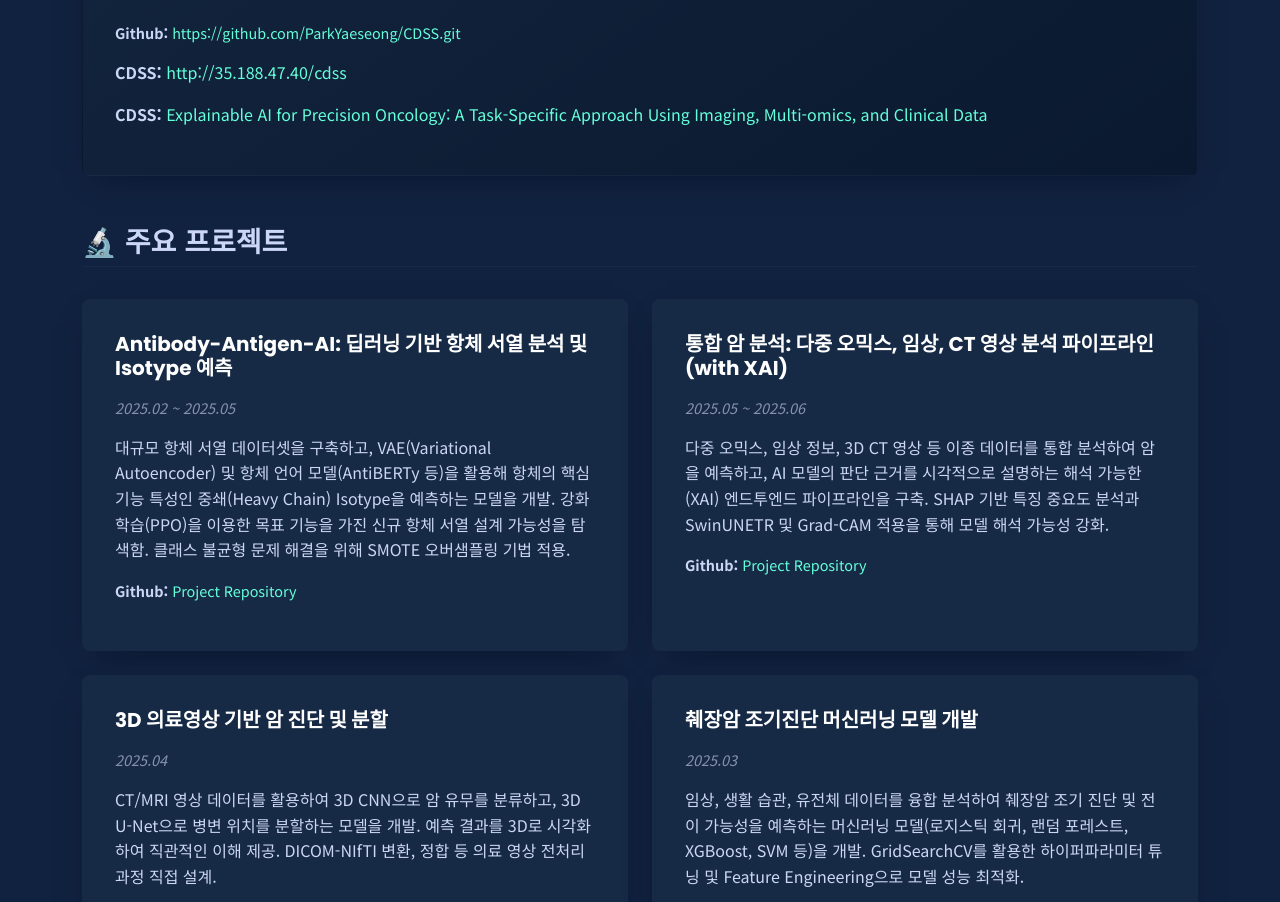
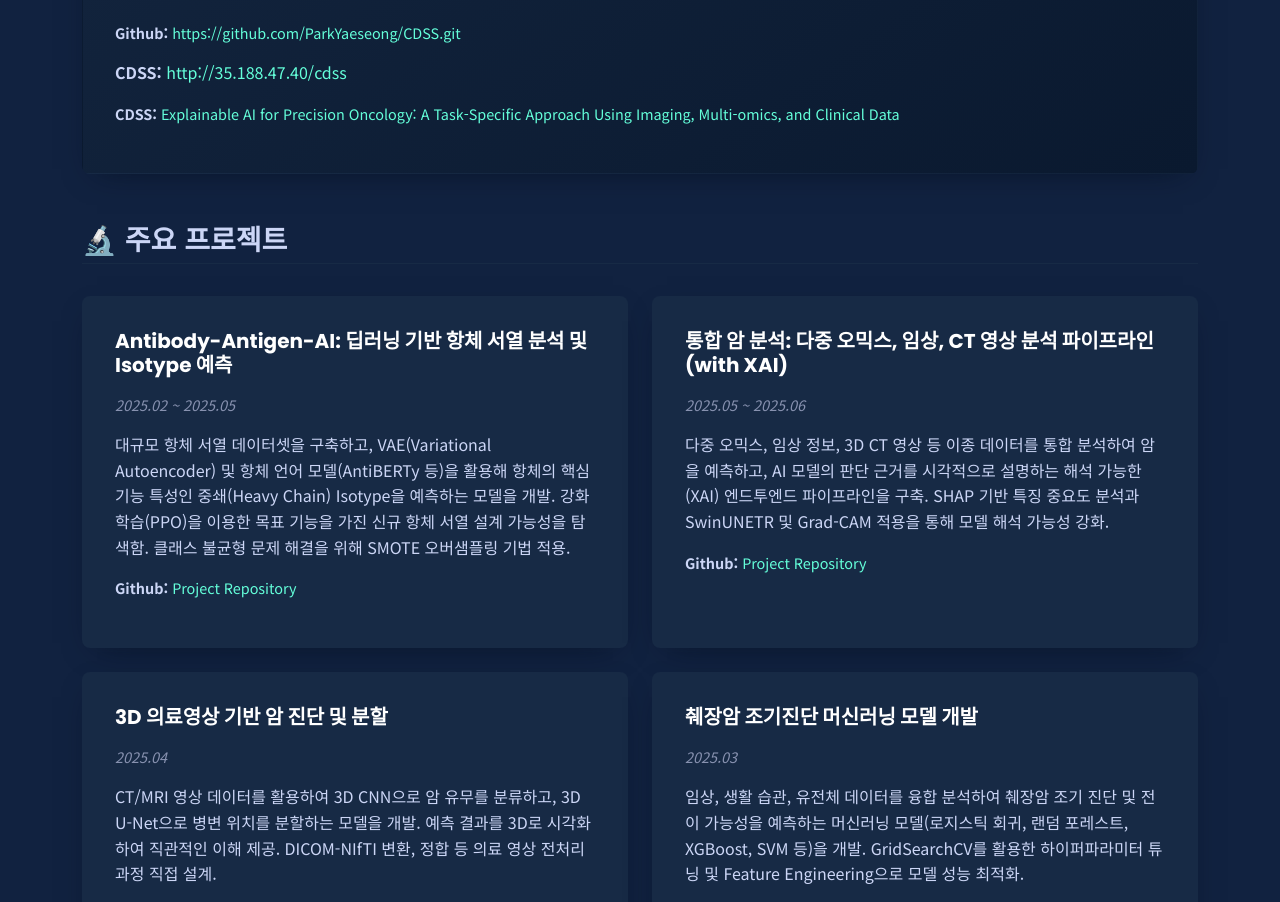
Before and after one commit to ParkYaeseong/mimikyu, a plain HTML site: page index.html in a window 1280 px wide. Shown: the part 1758-2660 px from the top of the page. Drawn offline with nearby package versions, Linux system fonts and the light colour scheme.

Commit message:
Update index.html

```diff
--- a/index.html
+++ b/index.html
@@ -70,7 +70,7 @@
                     </div>
                     <p class="github-link"><b>Github:</b> <a href="https://github.com/ParkYaeseong/CDSS.git" target="_blank">https://github.com/ParkYaeseong/CDSS.git</a></p>
                     <p class="cdss-link"><b>CDSS:</b> <a href="http://35.188.47.40/cdss" target="_blank">http://35.188.47.40/cdss</a></p>
-                    <P class="paper-link"><b>CDSS:</b> <a href="https://www.medrxiv.org/content/10.1101/2025.07.12.25331423v1" target="_blank">Explainable AI for Precision Oncology: A Task-Specific Approach Using Imaging, Multi-omics, and Clinical Data</a></p>
+                    <P class="github-link"><b>CDSS:</b> <a href="https://www.medrxiv.org/content/10.1101/2025.07.12.25331423v1" target="_blank">Explainable AI for Precision Oncology: A Task-Specific Approach Using Imaging, Multi-omics, and Clinical Data</a></p>
                 </div>
             </div>
 
```
